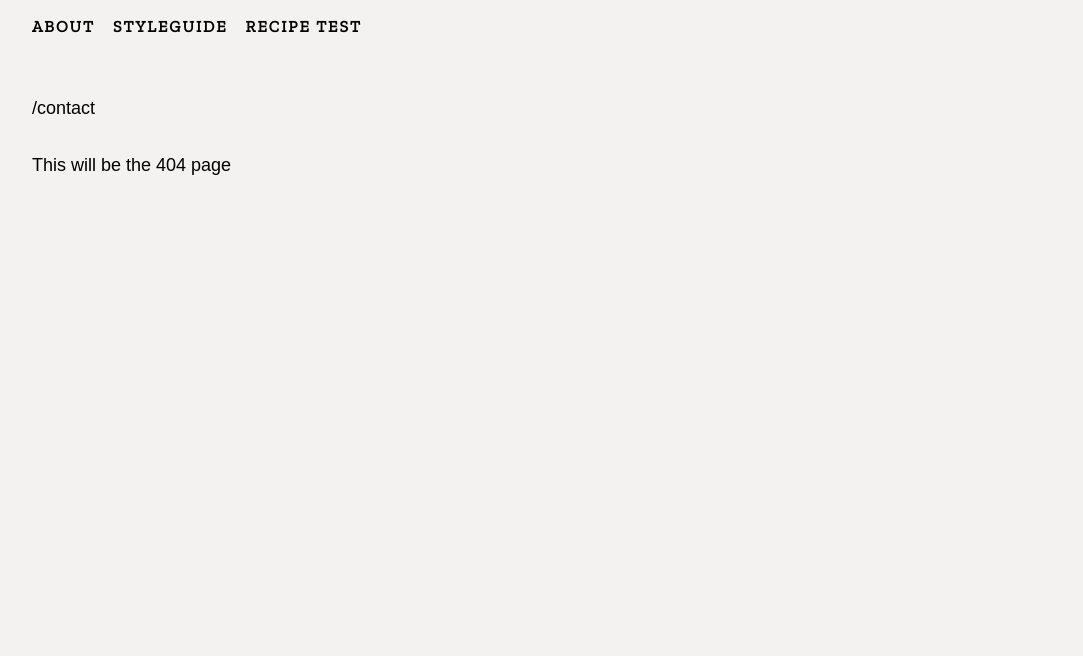
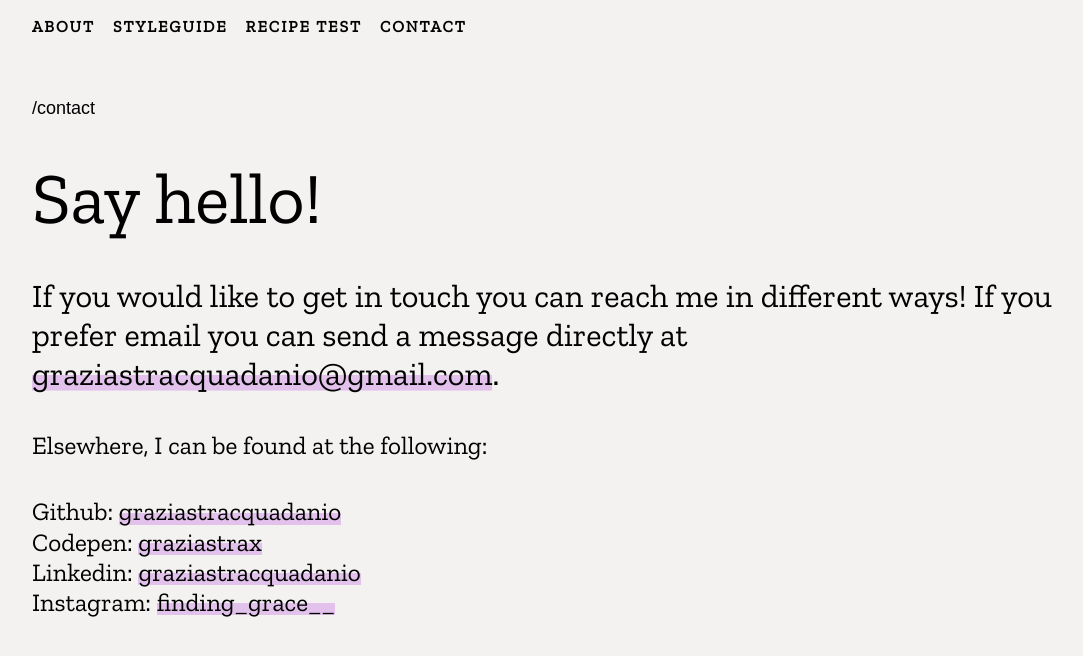
Before and after one commit to graziastracquadanio/gracegrace-2021_with_gatsby, a Gatsby site: page /contact in a window 1280 px wide. Before the commit this address had no page. Shown: the whole page, without its empty margins (96-1179 px from the left). Built offline with nearby package versions, Linux system fonts and the light colour scheme; Gatsby itself is replaced by a stand-in of ours.

Commit message:
added boring contact page

```diff
--- a/src/components/Navigation/Navigation.tsx
+++ b/src/components/Navigation/Navigation.tsx
@@ -20,6 +20,7 @@ const Navigation: React.FC = () => (
       <NavigationItemLink to="/about">About</NavigationItemLink>
       <NavigationItemLink to="/styleguide">Styleguide</NavigationItemLink>
       <NavigationItemLink to="/recipe">Recipe test</NavigationItemLink>
+      <NavigationItemLink to="/contact">Contact</NavigationItemLink>
       <NavigationSpacer />
       <ThemeToggle />
     </NavigationList>
--- /dev/null
+++ b/src/pages/contact.tsx
@@ -0,0 +1,71 @@
+import React from 'react';
+
+import styled from 'styled-components';
+
+import { TextLink } from 'components/TextLink';
+import { BREAKPOINTS } from 'constants/css-variables';
+
+const ContactPage: React.FC = () => {
+  return (
+    <LayoutContainer>
+      <h1>Say hello!</h1>
+      <h5>
+        If you would like to get in touch you can reach me in different ways! If you prefer email you can send a message
+        directly at{' '}
+        <TextLink to="mailto:graziastracquadanio@gmail.com" target="_blank">
+          graziastracquadanio@gmail.com
+        </TextLink>
+        .
+      </h5>
+      <h6>Elsewhere, I can be found at the following:</h6>
+      <ul>
+        <li>
+          <h6>
+            Github:{' '}
+            <TextLink to="https://github.com/graziastracquadanio" target="_blank" rel="noreferrer">
+              graziastracquadanio
+            </TextLink>
+          </h6>
+        </li>
+        <li>
+          <h6>
+            Codepen:{' '}
+            <TextLink to="https://codepen.io/graziastrax" target="_blank" rel="noreferrer">
+              graziastrax
+            </TextLink>
+          </h6>
+        </li>
+        <li>
+          <h6>
+            Linkedin:{' '}
+            <TextLink to="https://www.linkedin.com/in/graziastracquadanio/en/" target="_blank" rel="noreferrer">
+              graziastracquadanio
+            </TextLink>
+          </h6>
+        </li>
+        <li>
+          <h6>
+            Instagram:{' '}
+            <TextLink to="https://www.instagram.com/finding_grace__/" target="_blank" rel="noreferrer">
+              finding_grace__
+            </TextLink>
+          </h6>
+        </li>
+      </ul>
+    </LayoutContainer>
+  );
+};
+
+const LayoutContainer = styled.div`
+  display: flex;
+  flex-direction: column;
+  gap: 2em;
+`;
+
+const Social = styled.div`
+  min-height: 20em;
+  background: blue;
+  grid-area: social;
+`;
+
+export default ContactPage;
```
